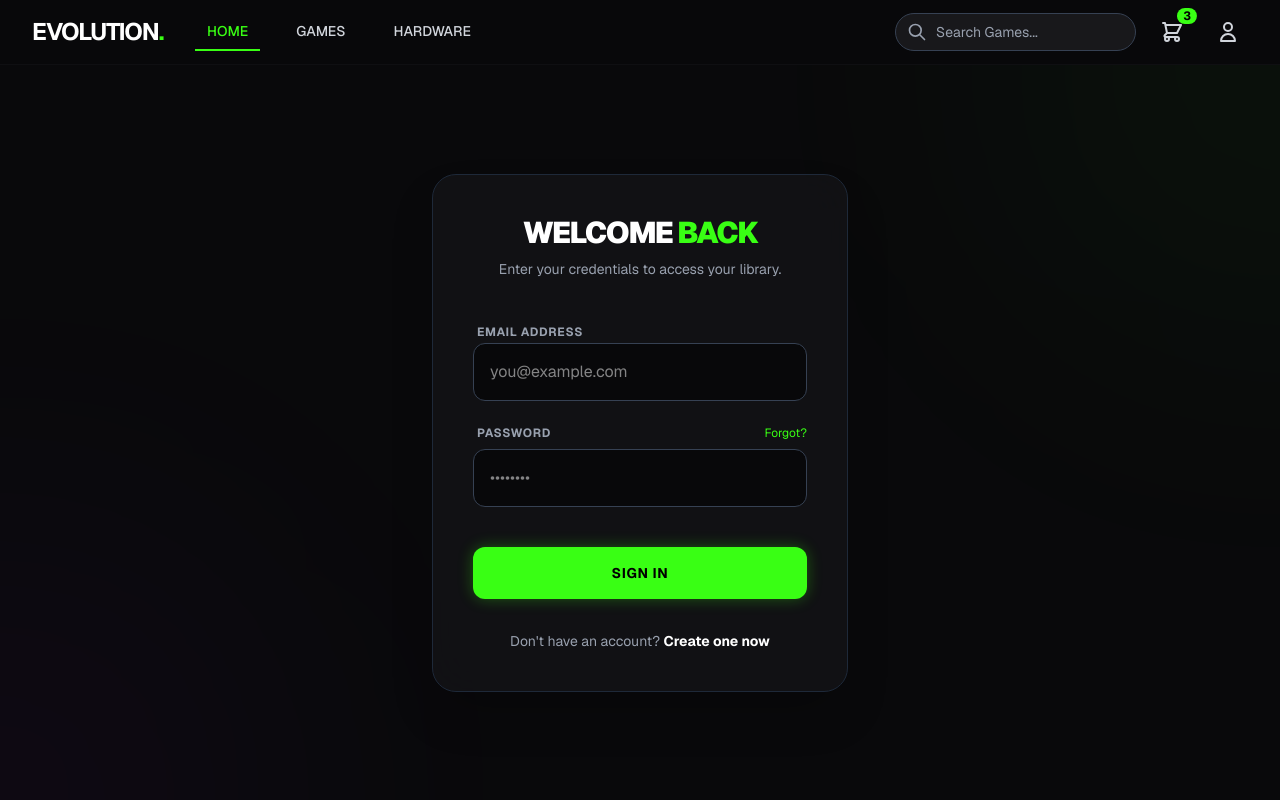
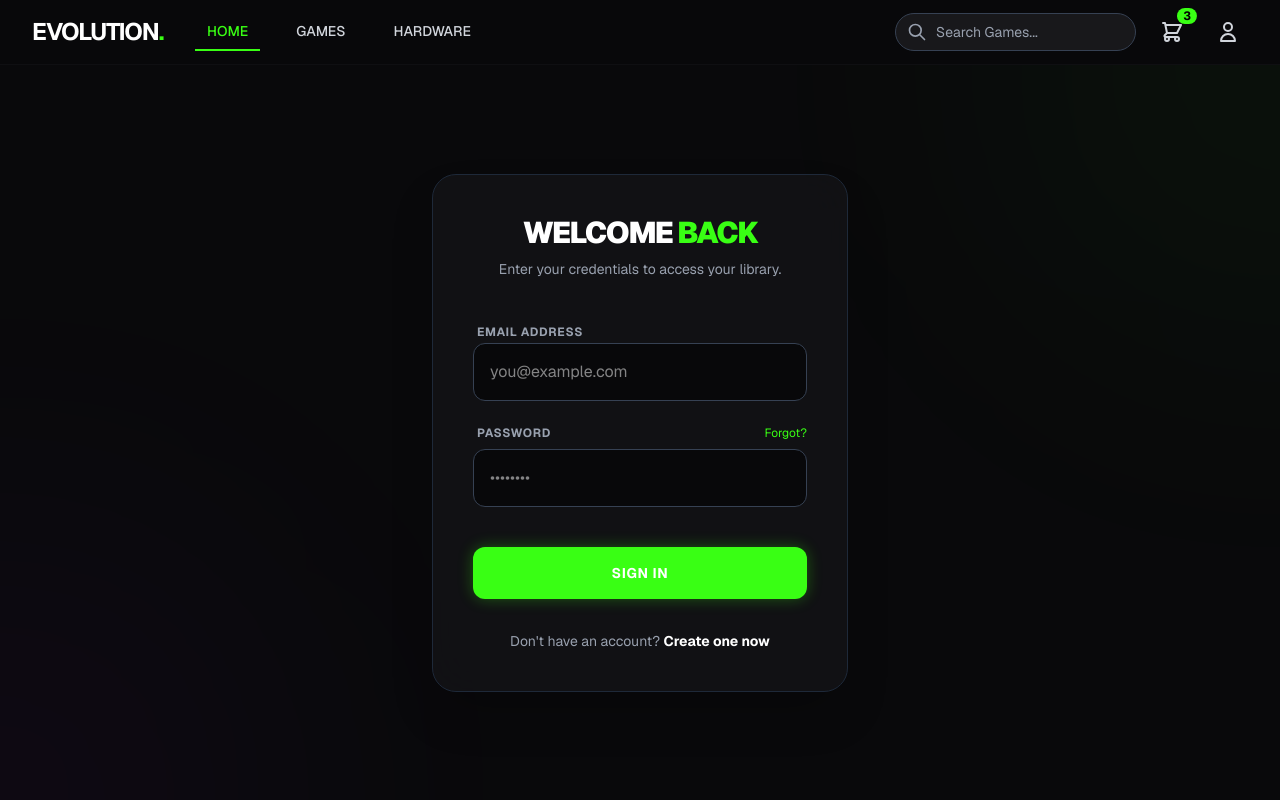
Before and after one commit to kusl007/Gaming_hub, a Next.js app: page /login in a window 1280 px wide. Shown: the top 800 px of the page. Built offline with nearby package versions, Linux system fonts and the light colour scheme.

Commit message:
style: update button text color to white on login and home pages

```diff
--- a/app/login/page.tsx
+++ b/app/login/page.tsx
@@ -63,7 +63,7 @@ export default function LoginPage() {
 
             <button
               type="submit"
-              className="w-full bg-neon-green text-black font-bold py-4 rounded-xl shadow-[0_0_15px_rgba(57,255,20,0.3)] hover:shadow-[0_0_25px_rgba(57,255,20,0.6)] transition-all uppercase tracking-wider text-sm mt-4"
+              className="w-full bg-neon-green text-black font-bold py-4 rounded-xl shadow-[0_0_15px_rgba(57,255,20,0.3)] hover:shadow-[0_0_25px_rgba(57,255,20,0.6)] transition-all uppercase tracking-wider text-sm mt-4 text-white"
             >
               Sign In
             </button>
--- a/app/page.tsx
+++ b/app/page.tsx
@@ -42,7 +42,7 @@ export default function Home() {
             Experience Night City like never before. Navigate a web of espionage and political intrigue. <span className="text-neon-green font-semibold">BUY NOW!</span>
           </p>
           <div className="flex flex-wrap items-center gap-4">
-            <Link href="/product/1" className="bg-neon-green text-black font-bold py-3 px-8 rounded-full shadow-[0_0_15px_rgba(57,255,20,0.5)] hover:shadow-[0_0_25px_rgba(57,255,20,0.8)] transition-all transform hover:scale-105 uppercase tracking-wider text-sm inline-block">
+            <Link href="/product/1" className=" text-white bg-neon-green text-black font-bold py-3 px-8 rounded-full shadow-[0_0_15px_rgba(57,255,20,0.5)] hover:shadow-[0_0_25px_rgba(57,255,20,0.8)] transition-all transform hover:scale-105 uppercase tracking-wider text-sm inline-block">
               Shop Now
             </Link>
             <button className="bg-transparent text-white font-bold py-3 px-8 rounded-full border-2 border-white/20 hover:border-white hover:bg-white/10 transition-all uppercase tracking-wider text-sm flex items-center gap-2">
```
